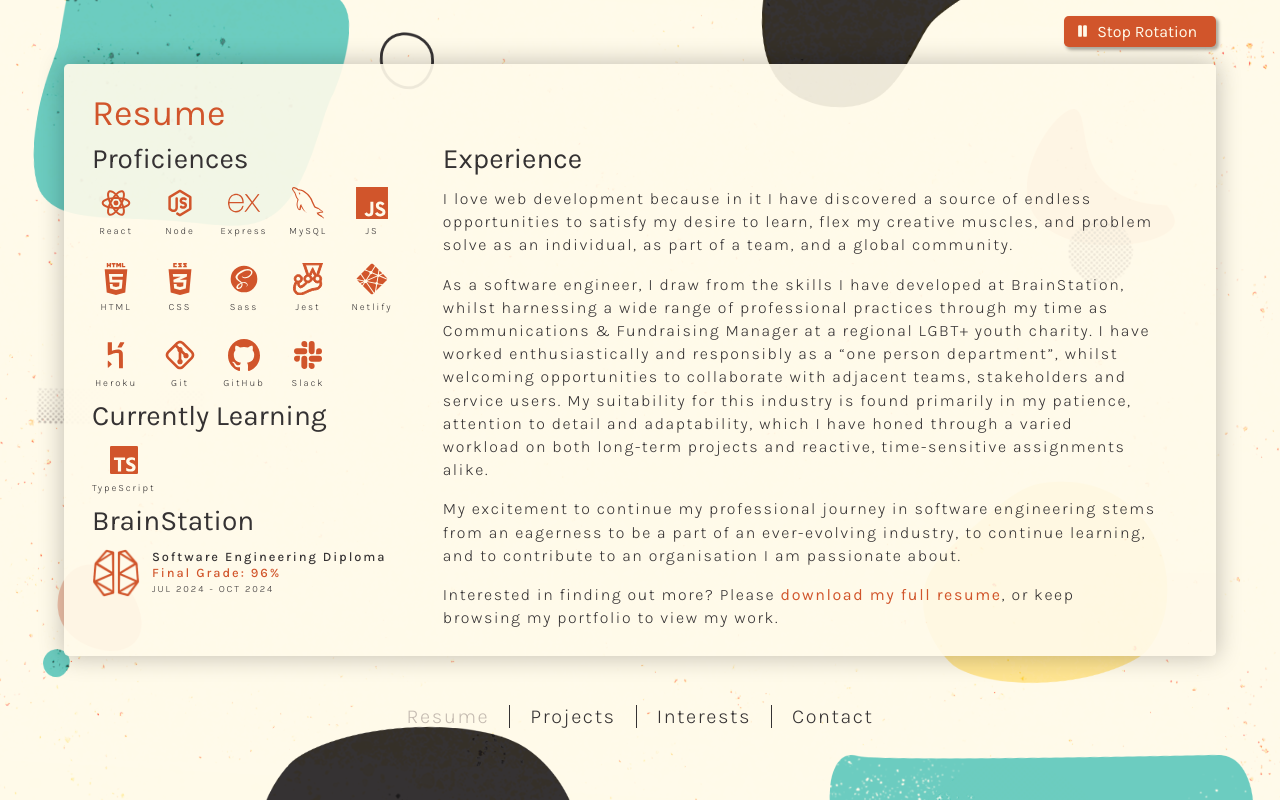
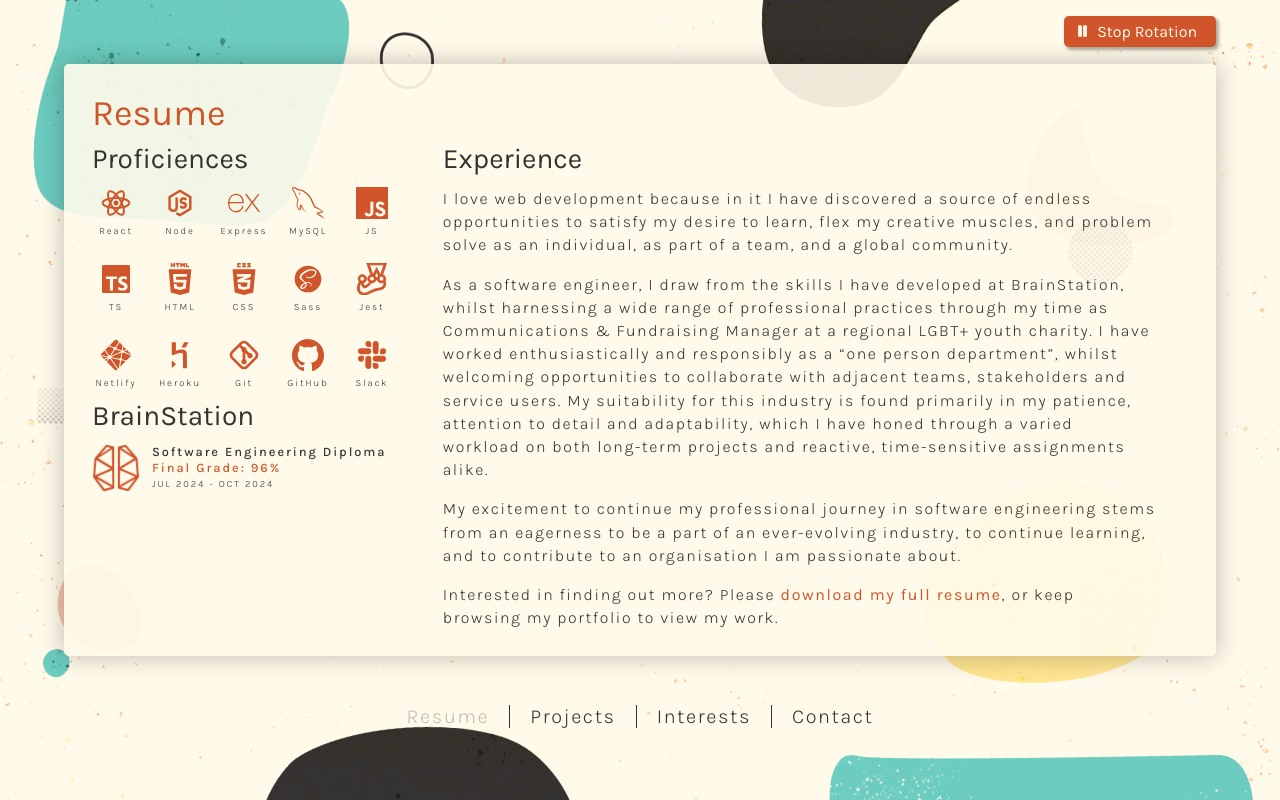
Before and after one commit to effie-fow/portfolio, a React (Vite) app: page /resume in a window 1280 px wide. Built offline with nearby package versions, Linux system fonts and the light colour scheme; a web font is replaced by a local one.

Commit message:
Move TypeScript from learning to proficiencies

```diff
--- a/src/components/Proficiences/Proficiences.jsx
+++ b/src/components/Proficiences/Proficiences.jsx
@@ -12,10 +12,10 @@ import jest from "../../assets/logos/jest.svg";
 import mysql from "../../assets/logos/mysql.svg";
 import netlify from "../../assets/logos/netlify.svg";
 import node from "../../assets/logos/node.svg";
-import photoshop from "../../assets/logos/photoshop.svg";
 import react from "../../assets/logos/react.svg";
 import sass from "../../assets/logos/sass.svg";
 import slack from "../../assets/logos/slack.svg";
+import typescript from "../../assets/logos/typescript.svg";
 import { IconCard } from "../IconCard/IconCard";
 
 export const Proficiences = () => {
@@ -26,6 +26,7 @@ export const Proficiences = () => {
       <IconCard icon={express} name="Express" />
       <IconCard icon={mysql} name="MySQL" />
       <IconCard icon={javascript} name="JS" />
+      <IconCard icon={typescript} name="TS" />
       <IconCard icon={html5} name="HTML" />
       <IconCard icon={css} name="CSS" />
       <IconCard icon={sass} name="Sass" />
--- a/src/pages/Resume/Resume.jsx
+++ b/src/pages/Resume/Resume.jsx
@@ -1,5 +1,4 @@
 import "./Resume.scss";
-import typescript from "../../assets/logos/typescript.svg";
 import { BrainStationCard } from "../../components/BrainStationCard/BrainStationCard";
 import { IconCard } from "../../components/IconCard/IconCard";
 import { Proficiences } from "../../components/Proficiences/Proficiences";
@@ -13,10 +12,6 @@ export const Resume = () => {
         <section className="resume__skills">
           <h2 className="resume__subheading">Proficiences</h2>
           <Proficiences />
-          <div className="resume__learning">
-            <h2 className="resume__subheading">Currently Learning</h2>
-            <IconCard icon={typescript} name="TypeScript" />
-          </div>
           <div className="resume__education">
             <h2 className="resume__subheading">BrainStation</h2>
             <BrainStationCard />
```
